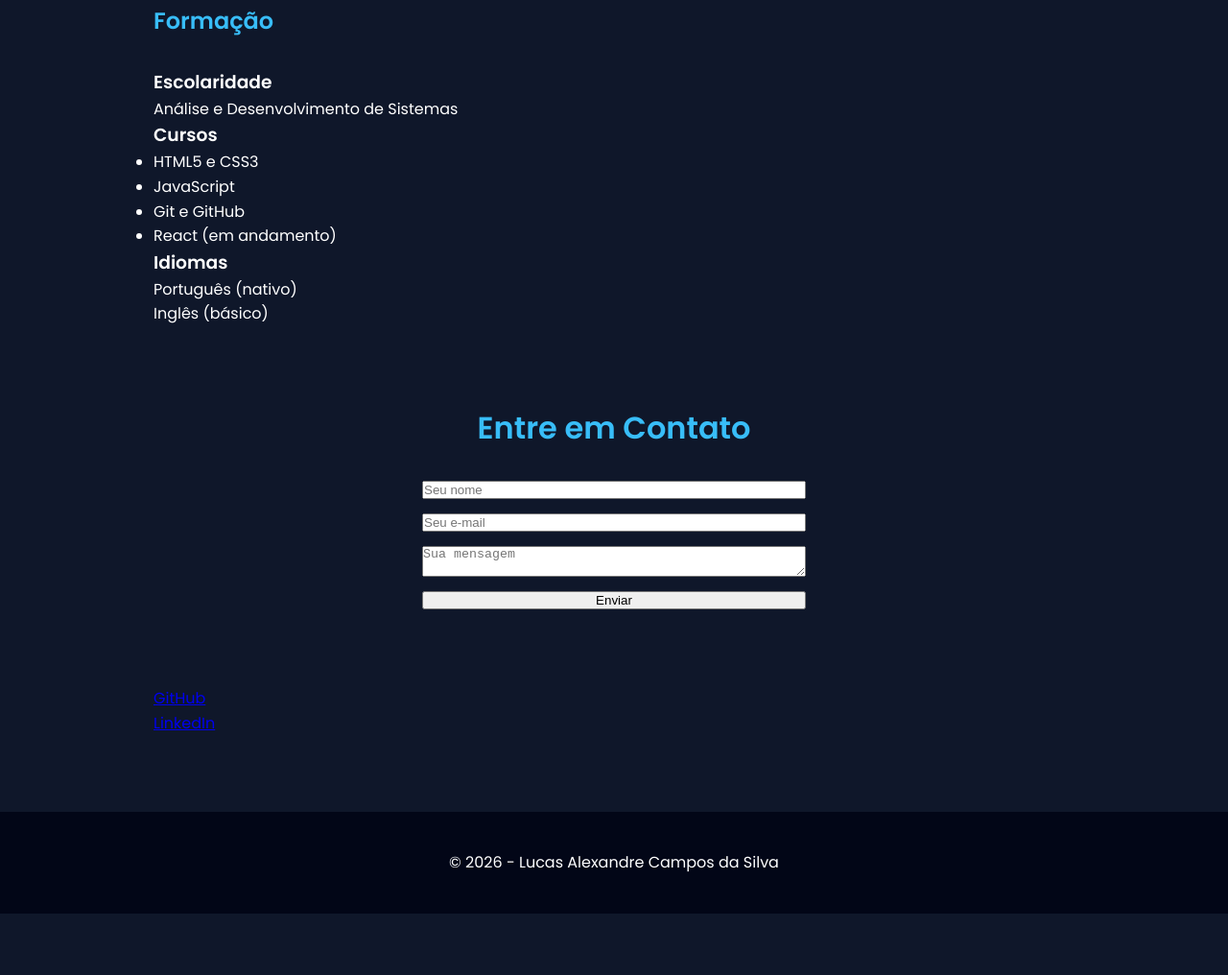
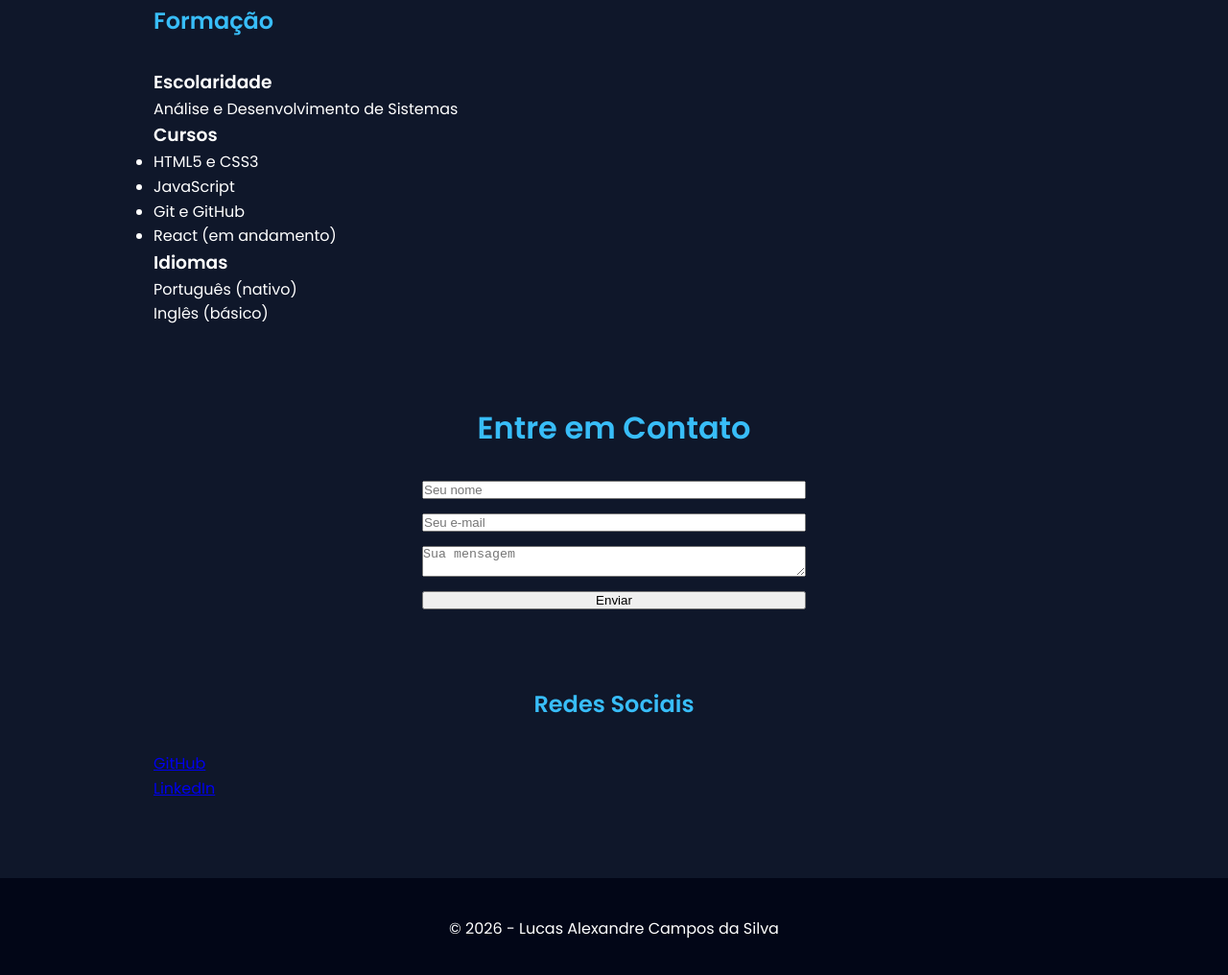
Before and after one commit to Lcam2419/Meu-Portifolio, a plain HTML site: page index.html in a window 1280 px wide. Shown: the part 2262-3278 px from the top of the page at 96% size. Before the commit the page ends 3214 px from the top, so only its background shows below. Drawn offline with Linux system fonts and the light colour scheme.

Commit message:
atualizaçao do meu portifolio 500

```diff
--- a/index.html
+++ b/index.html
@@ -161,6 +161,7 @@ Busco uma oportunidade como desenvolvedor júnior onde eu possa crescer profissi
 
 <section id="contato" class="section reveal">
     <div class="container">
+        <h1>Redes Sociais</h1>
             <p>
         <a href="https://github.com/lcam2419" target="_blank">GitHub</a></p>
         <p>
```
